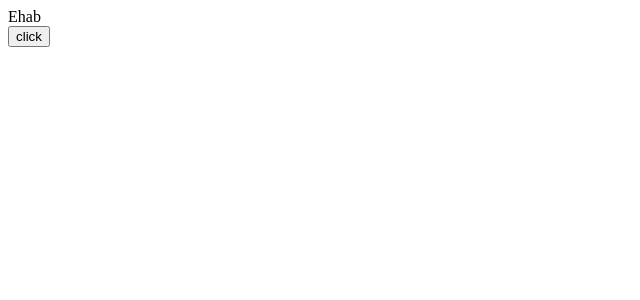
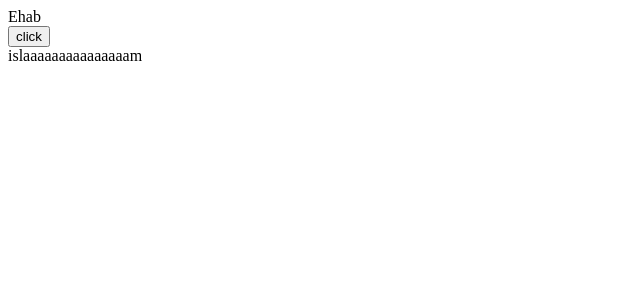
Before and after one commit to EhabYasser25/Paint, an Angular app in the folder Paint_Front/: page / in a window 1280 px wide. Shown: the top 300 px of the page, without its empty margins (0-640 px from the left). Built offline with nearby package versions, Linux system fonts and the light colour scheme.

Commit message:
Update paint.component.html

```diff
--- a/Paint_Front/src/app/View/paint/paint.component.html
+++ b/Paint_Front/src/app/View/paint/paint.component.html
@@ -1,2 +1,3 @@
 <div>{{getText()}}</div>
 <button (click)="send()">click</button>
+<div>islaaaaaaaaaaaaaaam</div>
```
